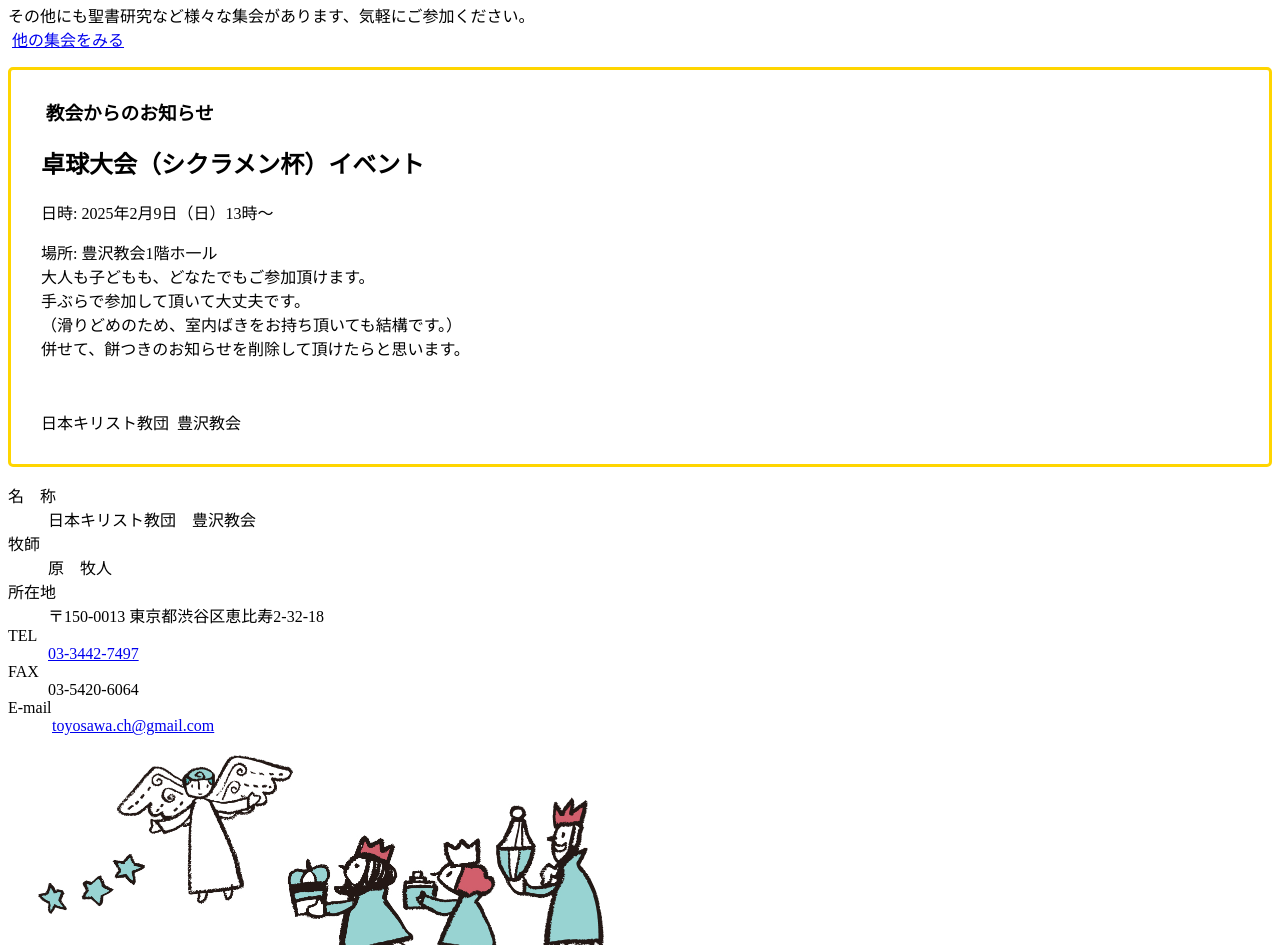
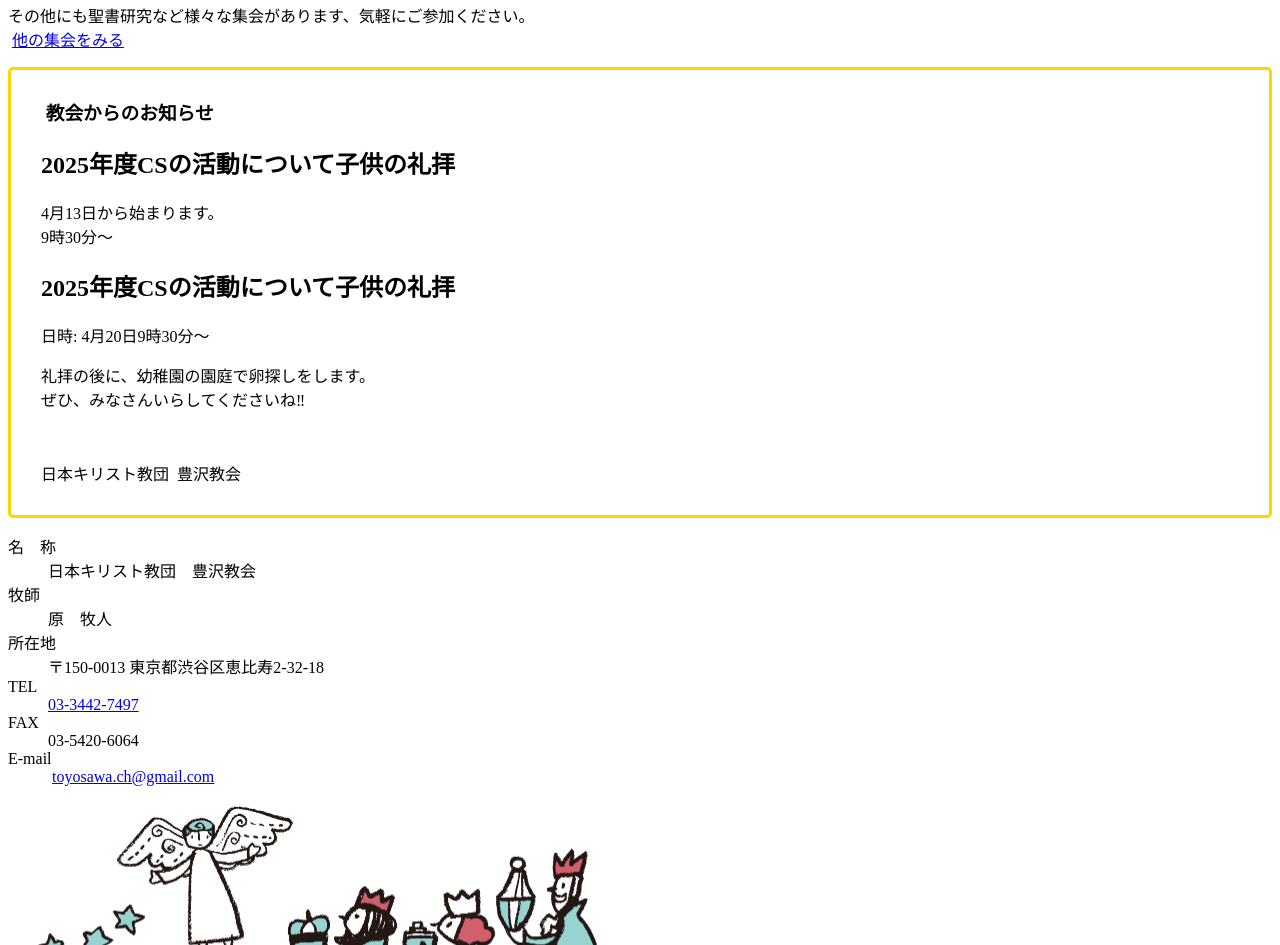
Before and after one commit to conbufan/toyosawa-church, a website with bundled scripts: page public/index.html in a window 1280 px wide. Shown: the part 1528-2473 px from the top of the page. Built offline with nearby package versions, Linux system fonts and the light colour scheme; a web font is replaced by a local one.

Commit message:
2025 easter

```diff
--- a/public/index.html
+++ b/public/index.html
@@ -88,16 +88,19 @@
 					<h1 class="icon-bell" style="font-weight: bold;">&nbsp;教会からのお知らせ</h1>
 
 					<div class="xxx-flex00_00">
-						<h2 class="green">卓球大会（シクラメン杯）<span class="tag-green">イベント</span></h2>
+						<h2 class="green">2025年度CSの活動について<span class="tag-green">子供の礼拝</span></h2>
+						<p>
+							4月13日から始まります。<br>9時30分〜
+						</p>
+					</div>
+
+					<div class="xxx-flex00_00">
+						<h2 class="yellowgreen">2025年度CSの活動について<span class="tag-yellowgreen">子供の礼拝</span></h2>
 						<div class="datetime">
-							日時: 2025年2月9日（日）13時〜<br>
+							日時: 4月20日9時30分〜<br>
 						</div>
 						<p>
-							場所: 豊沢教会1階ホ一ル<br>
-							大人も子どもも、どなたでもご参加頂けます。<br>
-							手ぶらで参加して頂いて大丈夫です。<br>
-							（滑りどめのため、室内ばきをお持ち頂いても結構です。）<br>
-							併せて、餅つきのお知らせを削除して頂けたらと思います。
+							礼拝の後に、幼稚園の園庭で卵探しをします。<br>ぜひ、みなさんいらしてくださいね‼︎
 						</p>
 					</div>
 
```
Also changed, not shown: 1 other file.
